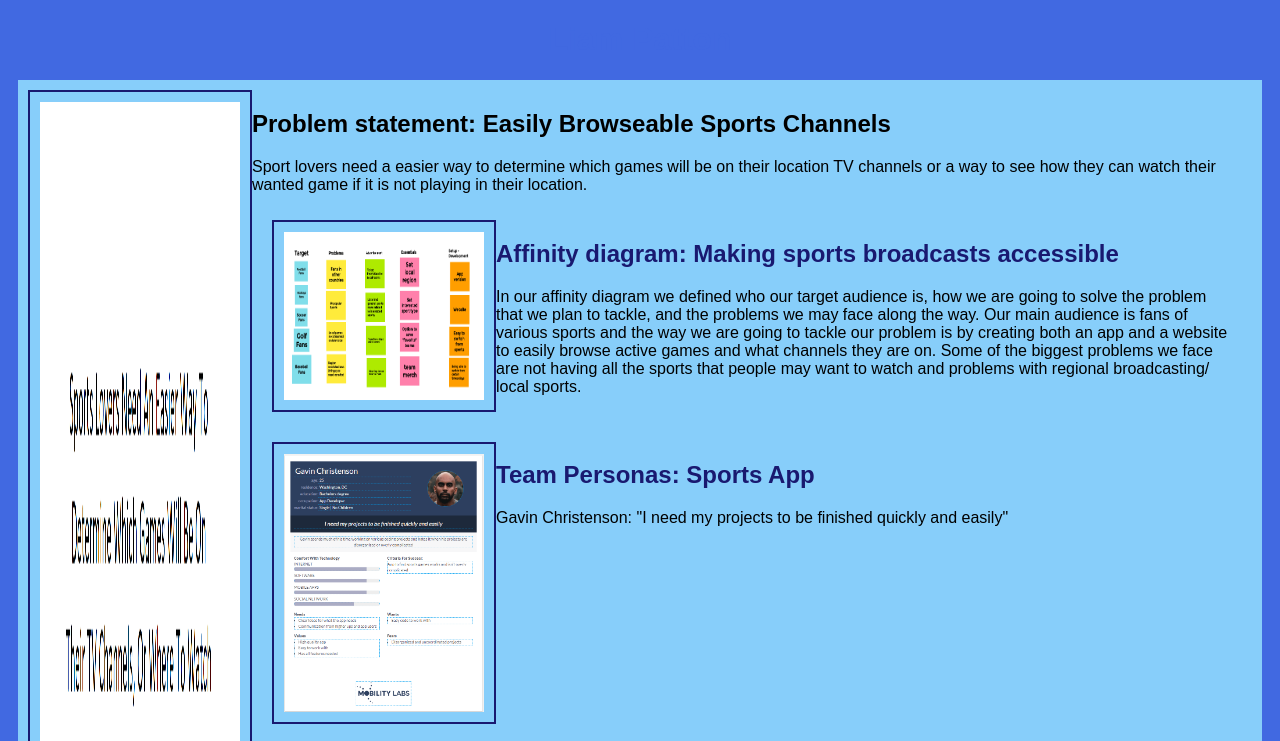
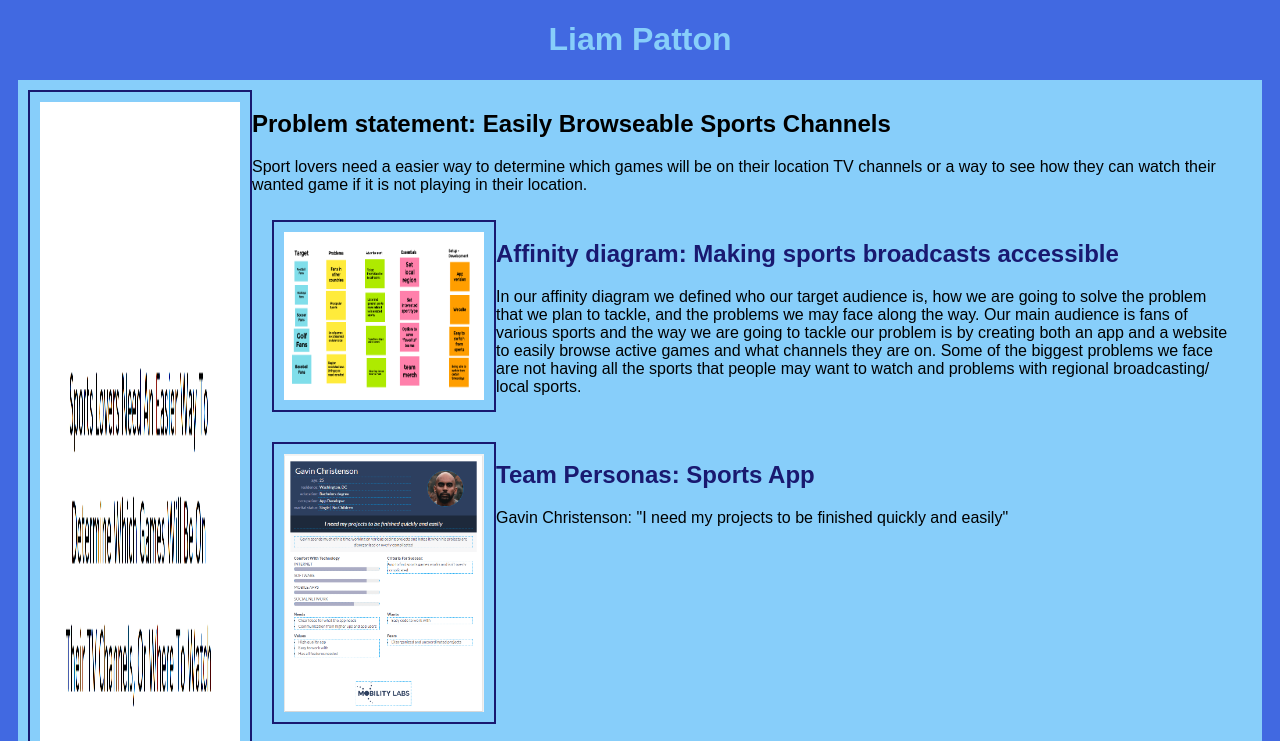
Before and after one commit to LMPATTON/LMPATTON.github.io, a plain HTML site: page index.html in a window 1280 px wide. Shown: the top 741 px of the page. Drawn offline with Linux system fonts and the light colour scheme.

Commit message:
Update styles.css

```diff
--- a/styles.css
+++ b/styles.css
@@ -3,7 +3,7 @@ body {
     font-family: Arial, Helvetica, sans-serif;
     }
     h1 {
-    color: royalblue;
+    color: lightskyblue;
     text-align: center;
     }
     .assign {
```
